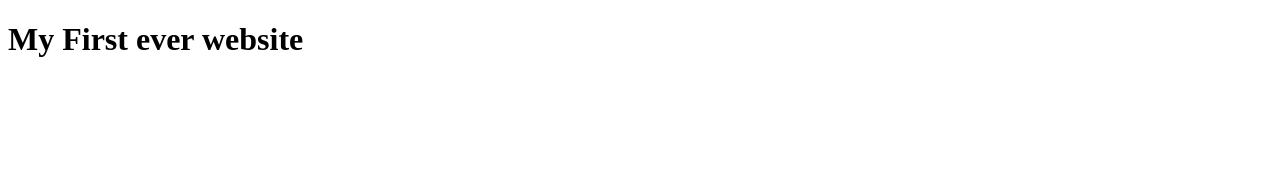
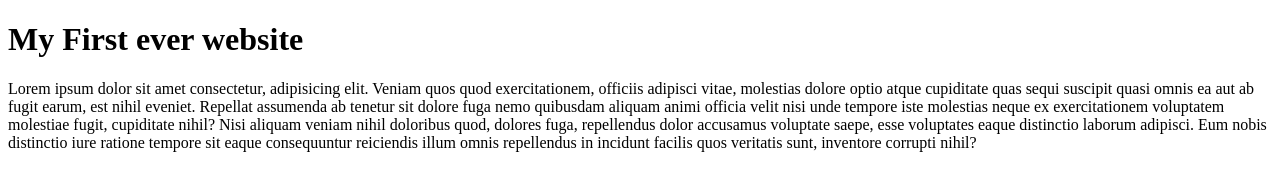
Before and after one commit to Aminul-Hasan-Emon/My-first-website, a plain HTML site: page index.html in a window 1280 px wide. Drawn offline with Linux system fonts and the light colour scheme.

Commit message:
learned github

```diff
--- a/index.html
+++ b/index.html
@@ -9,6 +9,7 @@
 <body>
 
     <h1>My First ever website</h1>
+    <p>Lorem ipsum dolor sit amet consectetur, adipisicing elit. Veniam quos quod exercitationem, officiis adipisci vitae, molestias dolore optio atque cupiditate quas sequi suscipit quasi omnis ea aut ab fugit earum, est nihil eveniet. Repellat assumenda ab tenetur sit dolore fuga nemo quibusdam aliquam animi officia velit nisi unde tempore iste molestias neque ex exercitationem voluptatem molestiae fugit, cupiditate nihil? Nisi aliquam veniam nihil doloribus quod, dolores fuga, repellendus dolor accusamus voluptate saepe, esse voluptates eaque distinctio laborum adipisci. Eum nobis distinctio iure ratione tempore sit eaque consequuntur reiciendis illum omnis repellendus in incidunt facilis quos veritatis sunt, inventore corrupti nihil?</p>
 
 </body>
 </html>
```
